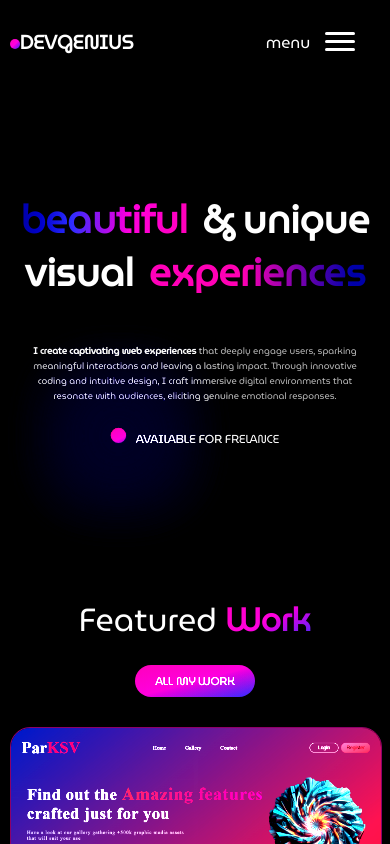
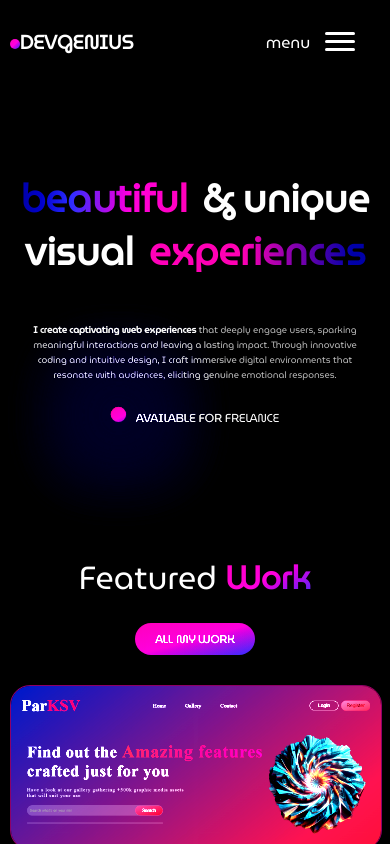
Before and after one commit to Jojoksv/Devgenius_porfolio, a React (Vite) app: page / in a window 390 px wide. Shown: the top 844 px of the page. Built offline with nearby package versions, Linux system fonts and the light colour scheme.

Commit message:
Update Figure.css

```diff
--- a/src/styles/Figure.css
+++ b/src/styles/Figure.css
@@ -228,7 +228,7 @@
   @media screen and (max-width: 580px){
     .figureFigure{
         font-size: 1.7em;
-        height: 45vh;
+        height: 40vh;
         gap: 50px;
         padding-top: 7em;
     }
```
